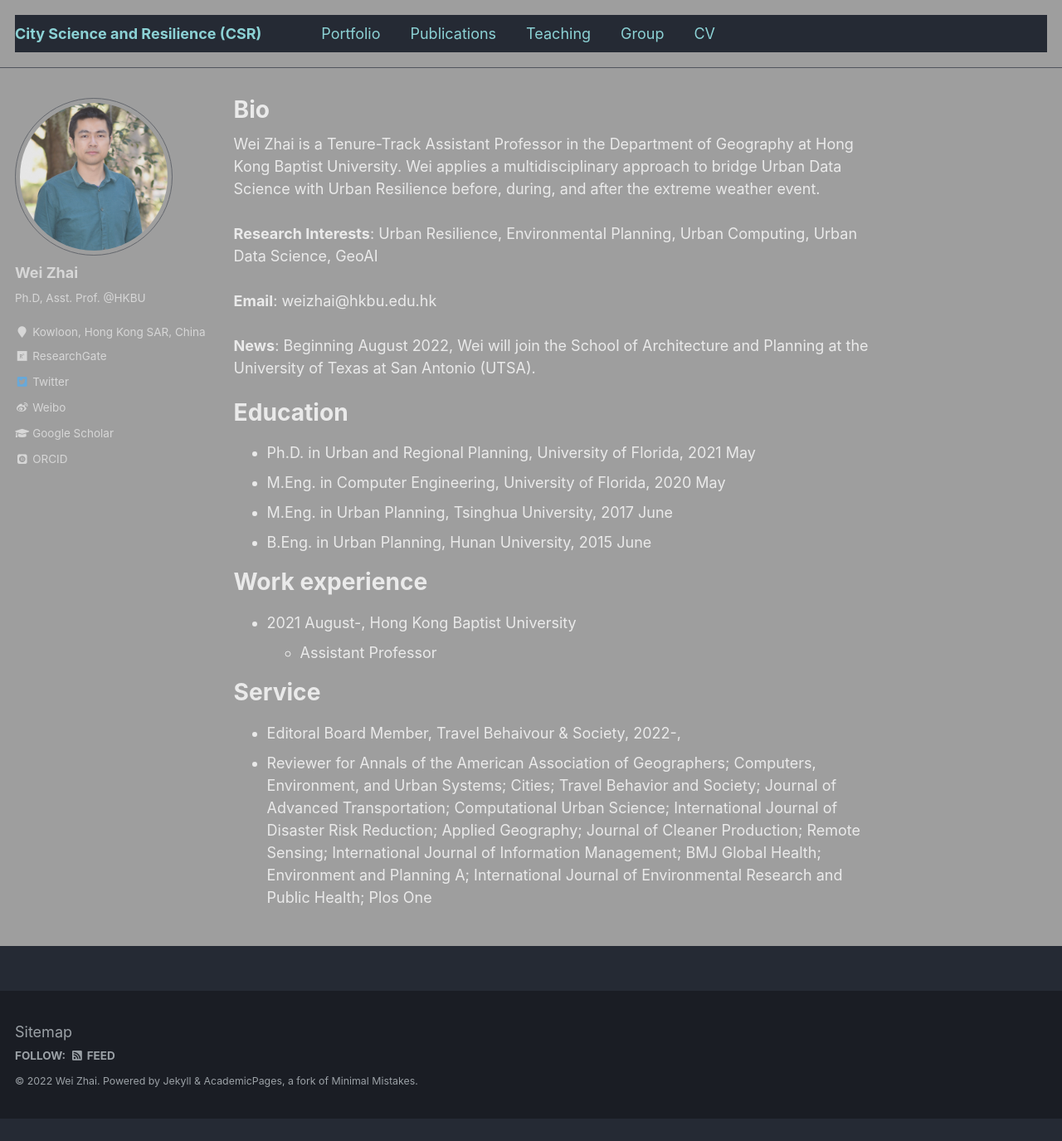
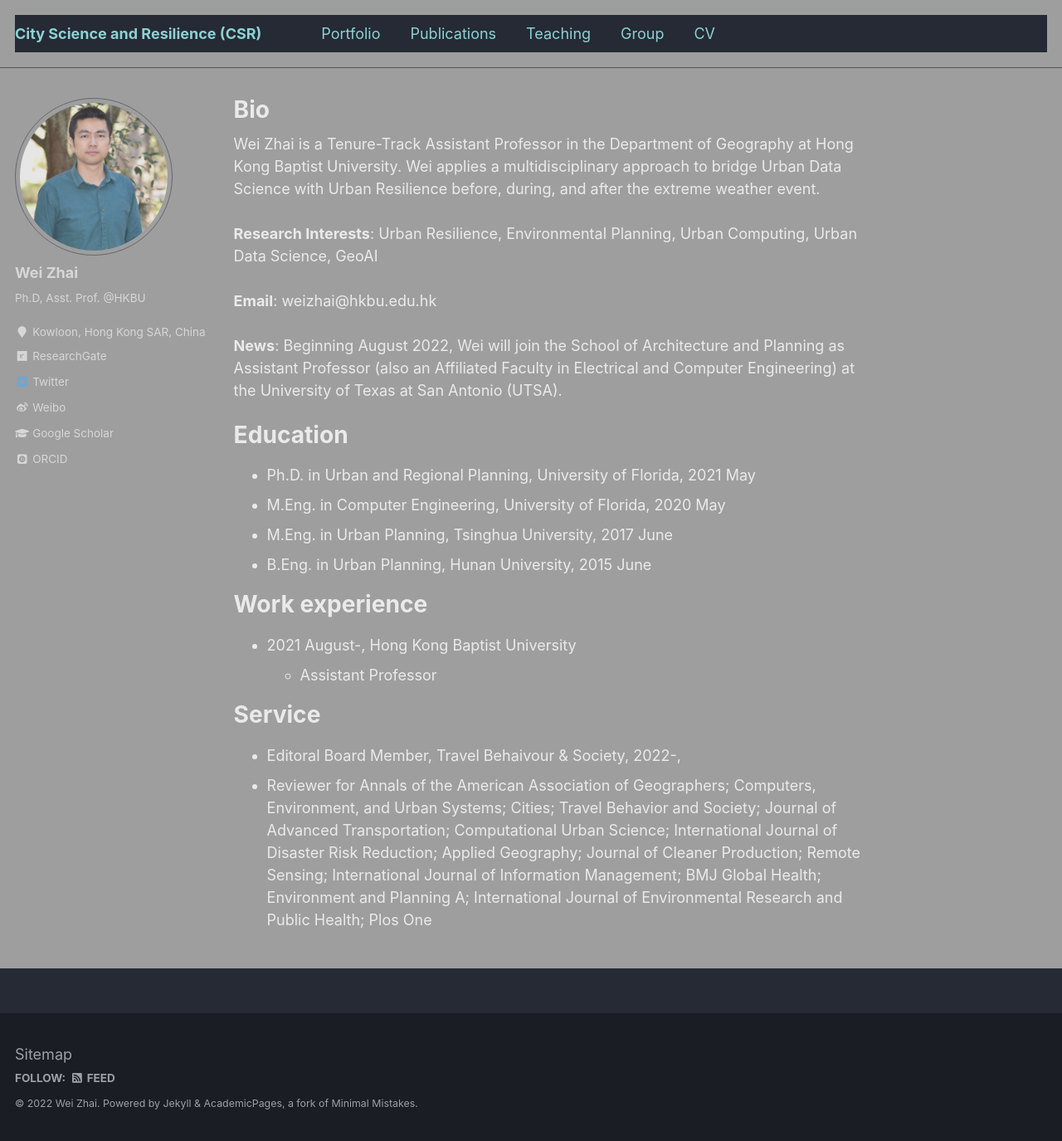
Before and after one commit to skywalkerzhai/weizhai.github.io, a Jekyll site: the page built from _pages/about.md, in a window 1280 px wide and 1375 px high. Shown: the whole window at 83% size. Built offline with Jekyll 4.4.1, drawn with Linux system fonts in a browser that asks for light colours; some web fonts are replaced.

Commit message:
Update about.md

```diff
--- a/_pages/about.md
+++ b/_pages/about.md
@@ -14,7 +14,7 @@
 <br/><br/>
 **Email**: weizhai@hkbu.edu.hk
 <br/><br/>
-**News**: Beginning August 2022, Wei will join the School of Architecture and Planning at the University of Texas at San Antonio (UTSA).
+**News**: Beginning August 2022, Wei will join the School of Architecture and Planning as Assistant Professor (also an Affiliated Faculty in Electrical and Computer Engineering) at the University of Texas at San Antonio (UTSA).
 
 Education
 ======
```
